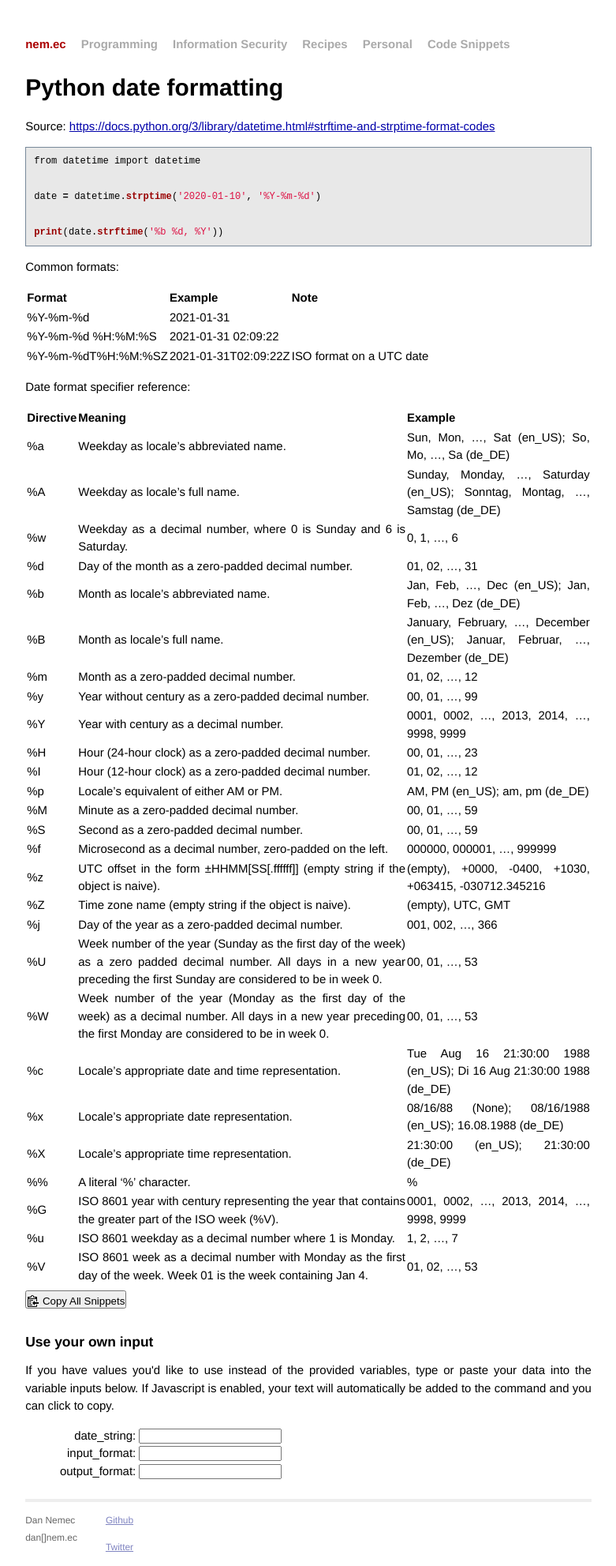
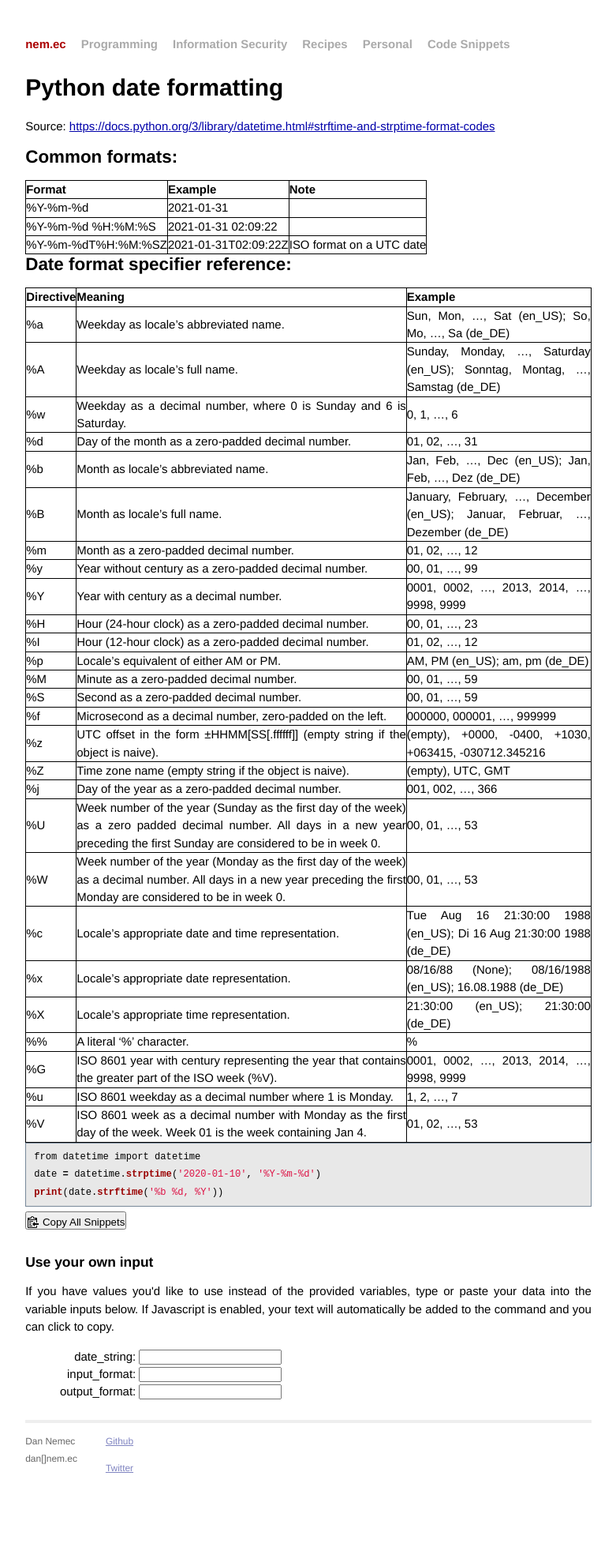
Before and after one commit to nemec/nemec.github.io, a Jekyll site: the page built from _code-snippets/python-date-formatting.md, in a window 1280 px wide. Shown: the whole page at 79% size, without its empty margins (249-1030 px from the left). Built offline with Jekyll 4.4.1, drawn with Linux system fonts in a browser that asks for light colours; after the commit the page ends 1883 px from its top, so only the background shows below that.

Commit message:
Add table borders

````diff
--- a/_code-snippets/python-date-formatting.md
+++ b/_code-snippets/python-date-formatting.md
@@ -16,15 +16,7 @@ variables:
 
 Source: <https://docs.python.org/3/library/datetime.html#strftime-and-strptime-format-codes>
 
-```python
-from datetime import datetime
-
-date = datetime.strptime('2020-01-10', '%Y-%m-%d')
-
-print(date.strftime('%b %d, %Y'))
-```
-
-Common formats:
+## Common formats:
 
 Format | Example | Note
 -------|---------|-------
@@ -32,7 +24,7 @@ Format | Example | Note
 %Y-%m-%d %H:%M:%S | 2021-01-31 02:09:22 |
 %Y-%m-%dT%H:%M:%SZ | 2021-01-31T02:09:22Z | ISO format on a UTC date
 
-Date format specifier reference:
+## Date format specifier reference:
 
 Directive | Meaning | Example
 ----------|---------|----------
@@ -63,3 +55,10 @@ Directive | Meaning | Example
 %G | ISO 8601 year with century representing the year that contains the greater part of the ISO week (%V). | 0001, 0002, …, 2013, 2014, …, 9998, 9999
 %u | ISO 8601 weekday as a decimal number where 1 is Monday. | 1, 2, …, 7
 %V | ISO 8601 week as a decimal number with Monday as the first day of the week. Week 01 is the week containing Jan 4. | 01, 02, …, 53
+
+
+```python
+from datetime import datetime
+date = datetime.strptime('2020-01-10', '%Y-%m-%d')
+print(date.strftime('%b %d, %Y'))
+```
--- a/css/main.css
+++ b/css/main.css
@@ -281,3 +281,13 @@ a.footnote:before {
  a.footnote:after {
      content: "]";
  }
+
+
+ table, th, td {
+  border: 1px solid black;
+  border-collapse: collapse;
+}
+
+th {
+  font-weight: bold;
+}
````
